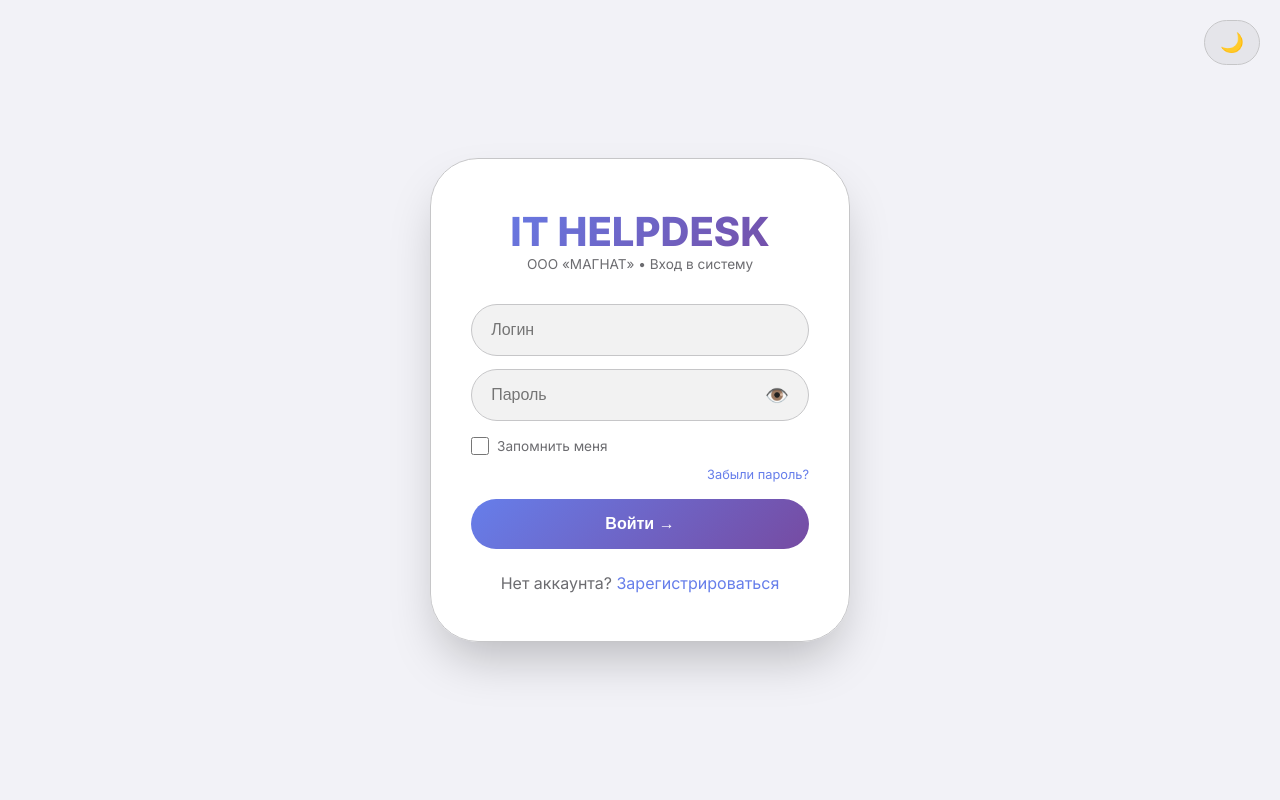
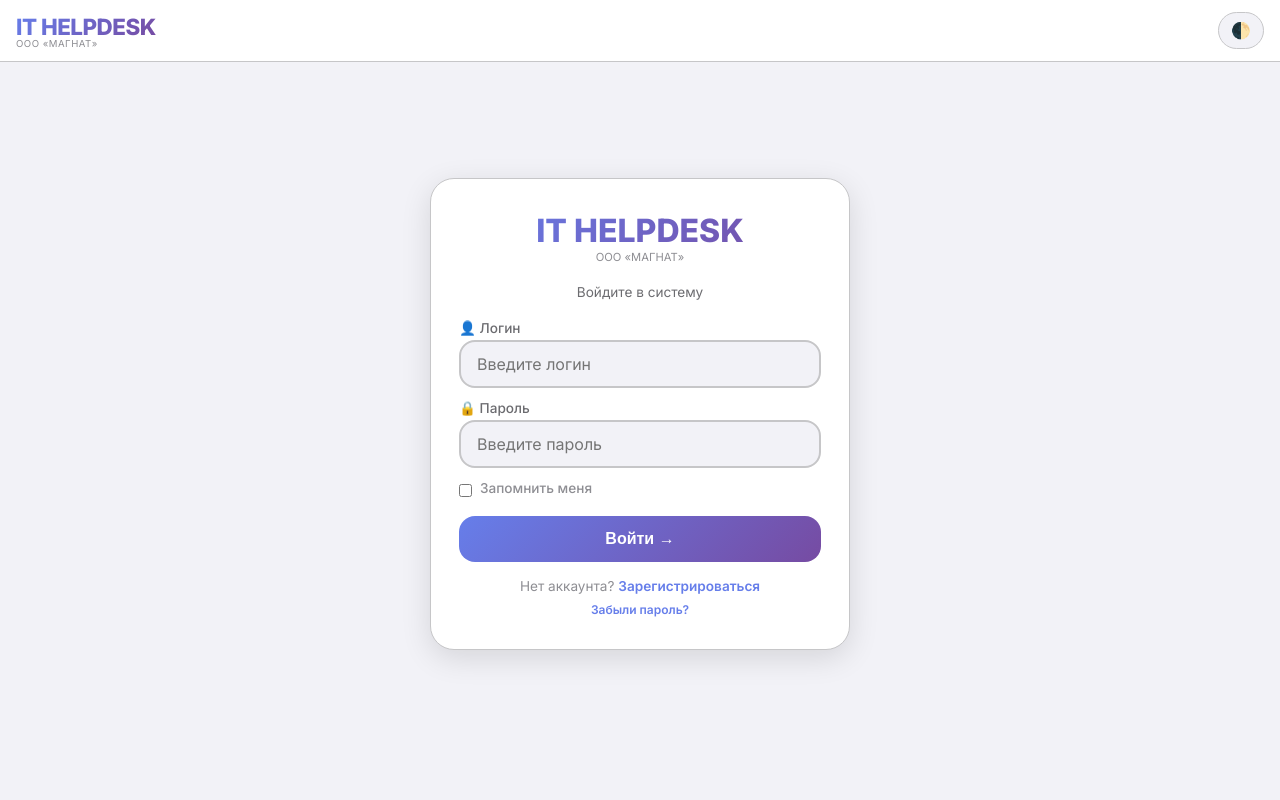
Before and after one commit to grrroxy/it_helpdesk, a Flask app: page /login in a window 1280 px wide. Run offline with Flask 3, Linux system fonts and the light colour scheme.

Commit message:
login.html

```diff
--- a/templates/login.html
+++ b/templates/login.html
@@ -1,245 +1,38 @@
-<!DOCTYPE html>
-<html lang="ru">
-<head>
-    <meta charset="UTF-8">
-    <meta name="viewport" content="width=device-width, initial-scale=1.0">
-    <title>Вход — IT Helpdesk</title>
-    <link href="https://fonts.googleapis.com/css2?family=Inter:wght@300;400;500;600;700;800&display=swap" rel="stylesheet">
-    <style>
-        * { margin: 0; padding: 0; box-sizing: border-box; }
+{% extends 'base.html' %}
 
-        :root {
-            --bg-primary: #f2f2f7;
-            --bg-card: rgba(255,255,255,0.95);
-            --text-primary: #000000;
-            --text-secondary: #6c6c70;
-            --border-color: #c6c6c8;
-            --input-bg: rgba(0,0,0,0.05);
-            --shadow: 0 25px 50px -12px rgba(0,0,0,0.25);
-        }
+{% block title %}Вход — IT Helpdesk{% endblock %}
 
-        body.dark {
-            --bg-primary: #000000;
-            --bg-card: rgba(28,28,30,0.95);
-            --text-primary: #ffffff;
-            --text-secondary: #8e8e93;
-            --border-color: #38383a;
-            --input-bg: rgba(255,255,255,0.1);
-            --shadow: 0 25px 50px -12px rgba(0,0,0,0.5);
-        }
+{% block content %}
+<div class="auth-container">
+    <div class="auth-card">
+        <div class="logo-center">
+            <h1>IT HELPDESK</h1>
+            <p>ООО «МАГНАТ»</p>
+        </div>
+        <div class="sub">Войдите в систему</div>
 
-        body {
-            font-family: 'Inter', sans-serif;
-            background: var(--bg-primary);
-            min-height: 100vh;
-            display: flex;
-            justify-content: center;
-            align-items: center;
-            transition: background 0.3s;
-        }
+        <form method="POST">
+            <div class="form-group">
+                <label>👤 Логин</label>
+                <input type="text" name="username" placeholder="Введите логин" required>
+            </div>
+            <div class="form-group">
+                <label>🔒 Пароль</label>
+                <input type="password" name="password" placeholder="Введите пароль" required>
+            </div>
+            <div class="form-group" style="display:flex; align-items:center; gap:8px;">
+                <input type="checkbox" name="remember" id="remember" style="width:auto;">
+                <label for="remember" style="font-size:0.85rem; color:var(--text-muted);">Запомнить меня</label>
+            </div>
+            <button type="submit" class="btn-primary">Войти →</button>
+        </form>
 
-        .theme-top-btn {
-            position: fixed;
-            top: 20px;
-            right: 20px;
-            background: var(--input-bg);
-            border: 1px solid var(--border-color);
-            border-radius: 30px;
-            padding: 10px 15px;
-            cursor: pointer;
-            font-size: 1.2rem;
-            z-index: 100;
-        }
-
-        .login-card {
-            background: var(--bg-card);
-            backdrop-filter: blur(20px);
-            border-radius: 48px;
-            padding: 48px 40px;
-            width: 420px;
-            border: 1px solid var(--border-color);
-            box-shadow: var(--shadow);
-        }
-
-        h1 {
-            font-size: 2.5rem;
-            font-weight: 800;
-            background: linear-gradient(135deg, #667eea, #764ba2);
-            -webkit-background-clip: text;
-            background-clip: text;
-            color: transparent;
-            text-align: center;
-        }
-
-        .sub {
-            text-align: center;
-            color: var(--text-secondary);
-            margin-bottom: 2rem;
-            font-size: 0.85rem;
-        }
-
-        .input-group {
-            position: relative;
-            margin: 0.8rem 0;
-        }
-
-        .input-group input {
-            width: 100%;
-            padding: 1rem 1.2rem;
-            background: var(--input-bg);
-            border: 1px solid var(--border-color);
-            border-radius: 28px;
-            color: var(--text-primary);
-            font-size: 1rem;
-            padding-right: 50px;
-        }
-
-        .input-group input:focus {
-            outline: none;
-            border-color: #667eea;
-        }
-
-        .toggle-password {
-            position: absolute;
-            right: 15px;
-            top: 50%;
-            transform: translateY(-50%);
-            cursor: pointer;
-            font-size: 1.2rem;
-            background: none;
-            border: none;
-            color: var(--text-secondary);
-            z-index: 10;
-            padding: 5px;
-        }
-
-        .toggle-password:hover {
-            opacity: 0.7;
-        }
-
-        button[type="submit"] {
-            width: 100%;
-            padding: 1rem;
-            background: linear-gradient(135deg, #667eea, #764ba2);
-            border: none;
-            border-radius: 32px;
-            color: white;
-            font-size: 1rem;
-            font-weight: 600;
-            cursor: pointer;
-            margin-top: 1rem;
-        }
-
-        .checkbox-group {
-            display: flex;
-            align-items: center;
-            gap: 8px;
-            margin: 1rem 0 0 0;
-        }
-        .checkbox-group input {
-            width: 18px;
-            height: 18px;
-            margin: 0;
-        }
-        .checkbox-group label {
-            color: var(--text-secondary);
-            font-size: 0.85rem;
-        }
-
-        .forgot-link {
-            text-align: right;
-            margin-top: 0.5rem;
-        }
-        .forgot-link a {
-            color: #667eea;
-            text-decoration: none;
-            font-size: 0.8rem;
-        }
-
-        .register-link {
-            text-align: center;
-            margin-top: 1.5rem;
-            color: var(--text-secondary);
-        }
-        .register-link a { color: #667eea; text-decoration: none; }
-
-        .error {
-            background: rgba(255,69,58,0.2);
-            color: #ff453a;
-            padding: 0.75rem;
-            border-radius: 20px;
-            margin-top: 1rem;
-            text-align: center;
-            font-size: 0.85rem;
-        }
-    </style>
-</head>
-<body>
-<button class="theme-top-btn" onclick="toggleTheme()" id="themeBtn">🌙</button>
-
-<div class="login-card">
-    <h1>IT HELPDESK</h1>
-    <div class="sub">ООО «МАГНАТ» • Вход в систему</div>
-
-    <form method="POST">
-        <div class="input-group">
-            <input type="text" name="username" placeholder="Логин" required>
+        <div class="auth-link">
+            Нет аккаунта? <a href="/register">Зарегистрироваться</a>
         </div>
-
-        <div class="input-group">
-            <input type="password" name="password" id="password" placeholder="Пароль" required>
-            <button type="button" class="toggle-password" onclick="togglePassword('password')">👁️</button>
-        </div>
-
-        <div class="checkbox-group">
-            <input type="checkbox" name="remember" id="remember">
-            <label for="remember">Запомнить меня</label>
-        </div>
-
-        <div class="forgot-link">
+        <div class="auth-link" style="margin-top:8px; font-size:0.75rem;">
             <a href="/forgot_password">Забыли пароль?</a>
         </div>
-
-        <button type="submit">Войти →</button>
-    </form>
-
-    {% if error %}
-    <div class="error">{{ error }}</div>
-    {% endif %}
-
-    <div class="register-link">
-        Нет аккаунта? <a href="/register">Зарегистрироваться</a>
     </div>
 </div>
-
-<script>
-    function togglePassword(fieldId) {
-        const field = document.getElementById(fieldId);
-        const btn = event.currentTarget;
-        if (field.type === 'password') {
-            field.type = 'text';
-            btn.innerHTML = '🙈';
-        } else {
-            field.type = 'password';
-            btn.innerHTML = '👁️';
-        }
-    }
-
-    function toggleTheme() {
-        document.body.classList.toggle('dark');
-        const btn = document.getElementById('themeBtn');
-        if (document.body.classList.contains('dark')) {
-            btn.innerHTML = '☀️';
-            localStorage.setItem('theme', 'dark');
-        } else {
-            btn.innerHTML = '🌙';
-            localStorage.setItem('theme', 'light');
-        }
-    }
-    if (localStorage.getItem('theme') === 'dark') {
-        document.body.classList.add('dark');
-        document.getElementById('themeBtn').innerHTML = '☀️';
-    }
-</script>
-</body>
-</html>
+{% endblock %}
```
